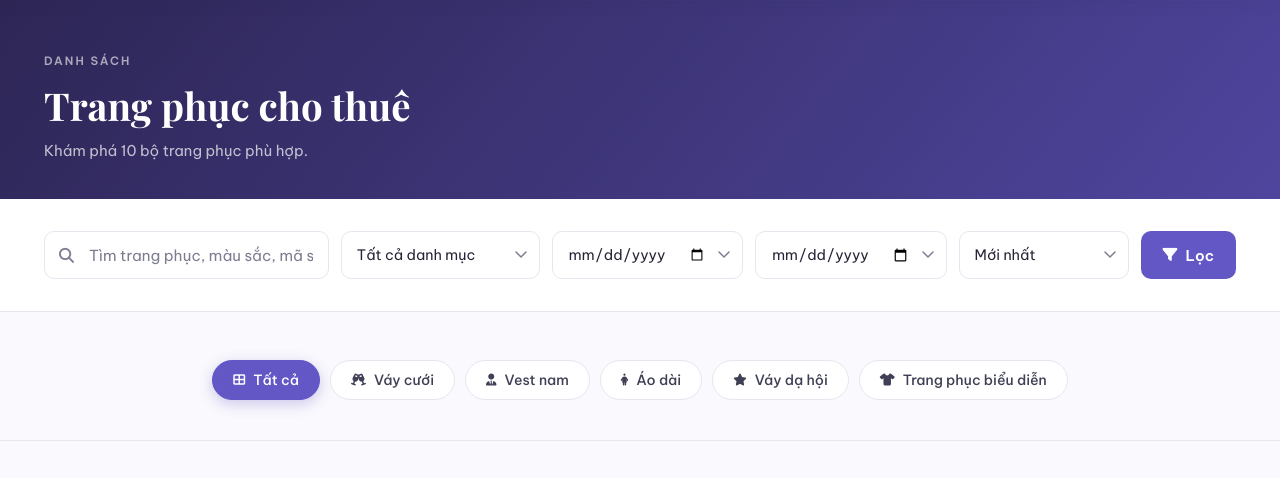
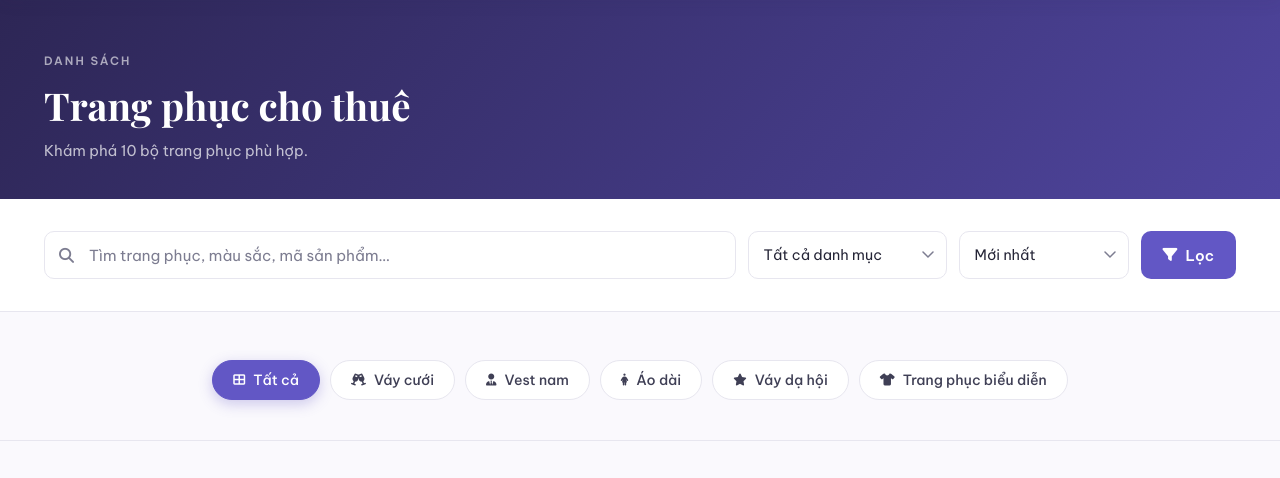
Before and after one commit to NgocCham2005/qlda_chothuetrangphuc_lumidress, a PHP site: page /qlda_chothuetrangphuc_lumidress/client/products.php in a window 1280 px wide. Shown: the part 73-551 px from the top of the page. Run offline with PHP 8.4, Linux system fonts and the light colour scheme; data comes from the database, SQL or seed files in the repository; some web fonts are replaced.

Commit message:
Ẩn lọc ngày
Commented out the date input fields for receive and return.

```diff
--- a/client/products.php
+++ b/client/products.php
@@ -108,8 +108,9 @@ include 'header.php';
           <option value="<?= $c['id'] ?>" <?= $catId===$c['id']?'selected':'' ?>><?= htmlspecialchars($c['name']) ?></option>
           <?php endforeach; ?>
         </select>
-        <input type="date" name="receive" class="filter-select" value="<?= htmlspecialchars($receive) ?>" aria-label="Ngày nhận" title="Ngày nhận">
+        <!--<input type="date" name="receive" class="filter-select" value="<?= htmlspecialchars($receive) ?>" aria-label="Ngày nhận" title="Ngày nhận">
         <input type="date" name="return" class="filter-select" value="<?= htmlspecialchars($returnD) ?>" aria-label="Ngày trả" title="Ngày trả">
+        -->
         <select name="sort" class="filter-select" aria-label="Sắp xếp">
           <option value="newest"     <?= $sort==='newest'     ?'selected':'' ?>>Mới nhất</option>
           <option value="price_asc"  <?= $sort==='price_asc'  ?'selected':'' ?>>Giá tăng dần</option>
```
